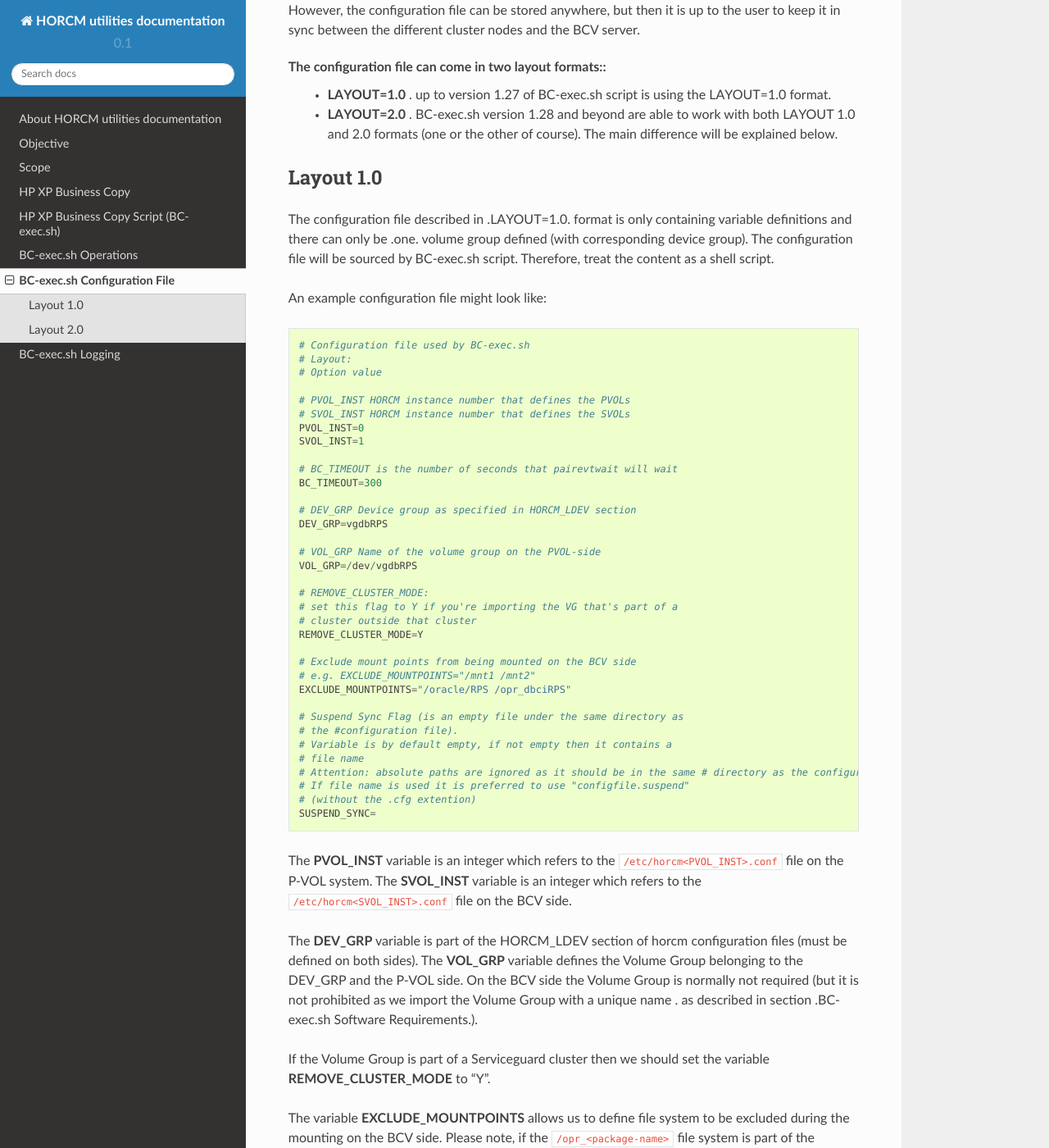
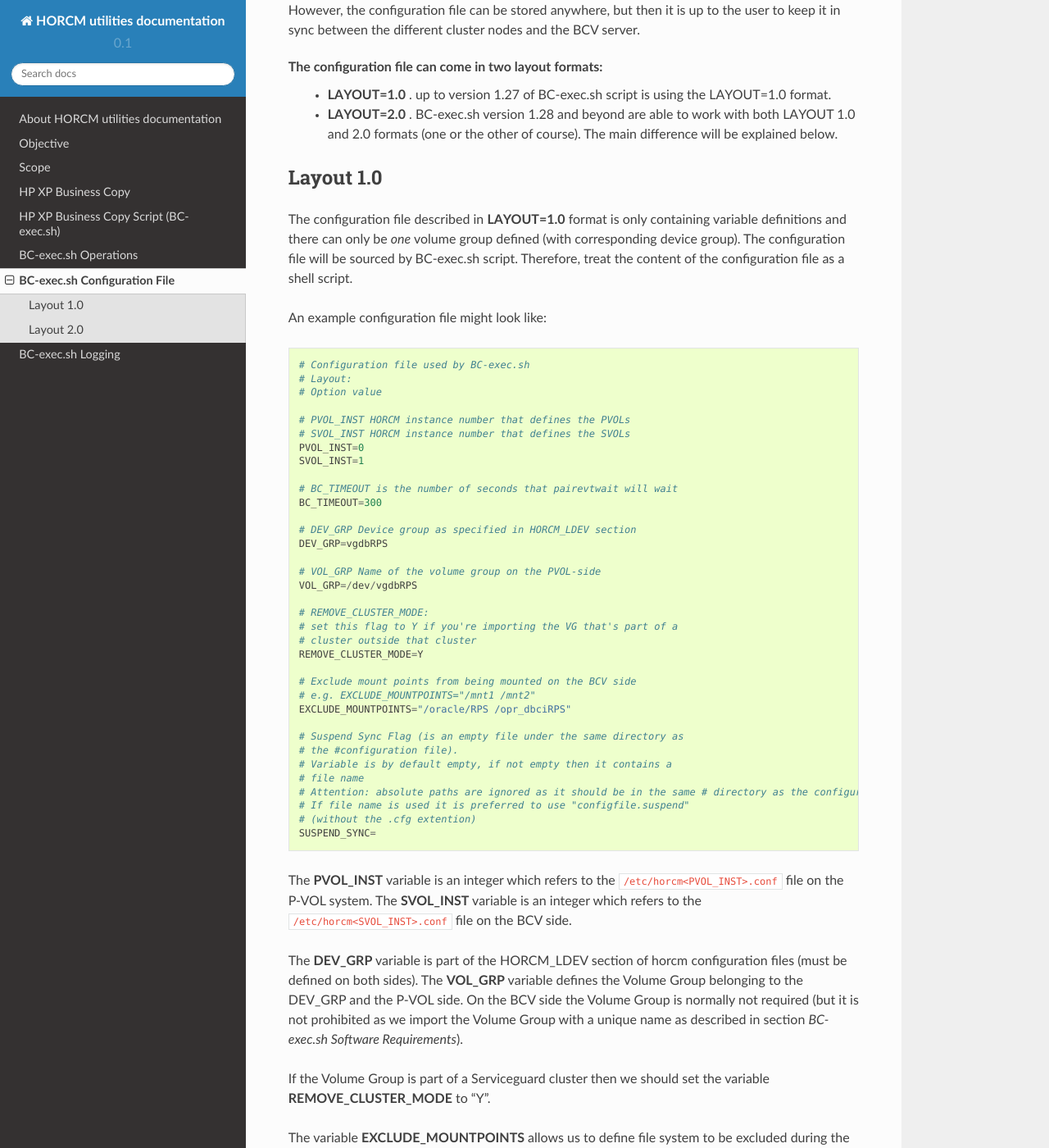
Before and after one commit to gdha/horcm-utils-docs, a Sphinx documentation site: the page built from source/bc_exec_configuration_file.rst, in a window 1280 px wide and 1400 px high, scrolled down 281 px. Shown: the whole window at 82% size. Built offline with Sphinx 7.4.7 and the Read the Docs theme 2.0.0, drawn with Linux system fonts in a browser that asks for light colours; some of the changed text lies outside the part shown.

Commit message:
update minor issues in bc_exec_configuration_file

```diff
--- a/source/bc_exec_configuration_file.rst
+++ b/source/bc_exec_configuration_file.rst
@@ -7,14 +7,14 @@
 
 However, the configuration file can be stored anywhere, but then it is up to the user to keep it in sync between the different cluster nodes and the BCV server.
 
-The configuration file can come in two layout formats::
+The configuration file can come in two layout formats:
  * **LAYOUT=1.0** . up to version 1.27 of BC-exec.sh script is using the LAYOUT=1.0 format.
  * **LAYOUT=2.0** . BC-exec.sh version 1.28 and beyond are able to work with both LAYOUT 1.0 and 2.0 formats (one or the other of course). The main difference will be explained below.
 
 Layout 1.0
 ----------
 
-The configuration file described in .LAYOUT=1.0. format is only containing variable definitions and there can only be .one. volume group defined (with corresponding device group). The configuration file will be sourced by BC-exec.sh script. Therefore, treat the content as a shell script.
+The configuration file described in **LAYOUT=1.0** format is only containing variable definitions and there can only be *one* volume group defined (with corresponding device group). The configuration file will be sourced by BC-exec.sh script. Therefore, treat the content of the configuration file as a shell script.
 
 An example configuration file might look like::
 
@@ -57,7 +57,8 @@
 
 The **PVOL_INST** variable is an integer which refers to the ``/etc/horcm<PVOL_INST>.conf`` file on the P-VOL system. The **SVOL_INST** variable is an integer which refers to the ``/etc/horcm<SVOL_INST>.conf`` file on the BCV side.
 
-The **DEV_GRP** variable is part of the HORCM_LDEV section of horcm configuration files (must be defined on both sides). The **VOL_GRP** variable defines the Volume Group belonging to the DEV_GRP and the P-VOL side. On the BCV side the Volume Group is normally not required (but it is not prohibited as we import the Volume Group with a unique name . as described in section .BC-exec.sh Software Requirements.).
+The **DEV_GRP** variable is part of the HORCM_LDEV section of horcm configuration files (must be defined on both sides). The **VOL_GRP** variable defines the Volume Group belonging to the DEV_GRP and the P-VOL side.
+On the BCV side the Volume Group is normally not required (but it is not prohibited as we import the Volume Group with a unique name  as described in section *BC-exec.sh Software Requirements*).
 
 If the Volume Group is part of a Serviceguard cluster then we should set the variable **REMOVE_CLUSTER_MODE** to "Y".
 
@@ -128,3 +129,5 @@
     [SUSPEND_SYNC]
 
 The meanings of the variables (enclosed with bracket braces) are the same as with LAYOUT 1.0 format. If a variable has no definition then that means that the variable is empty (see above **EXCLUDE_MOUNTPOINTS** and **SUSPEND_SYNC** settings).
+
+The layout 2.0 is the deferred format for the future.
```
